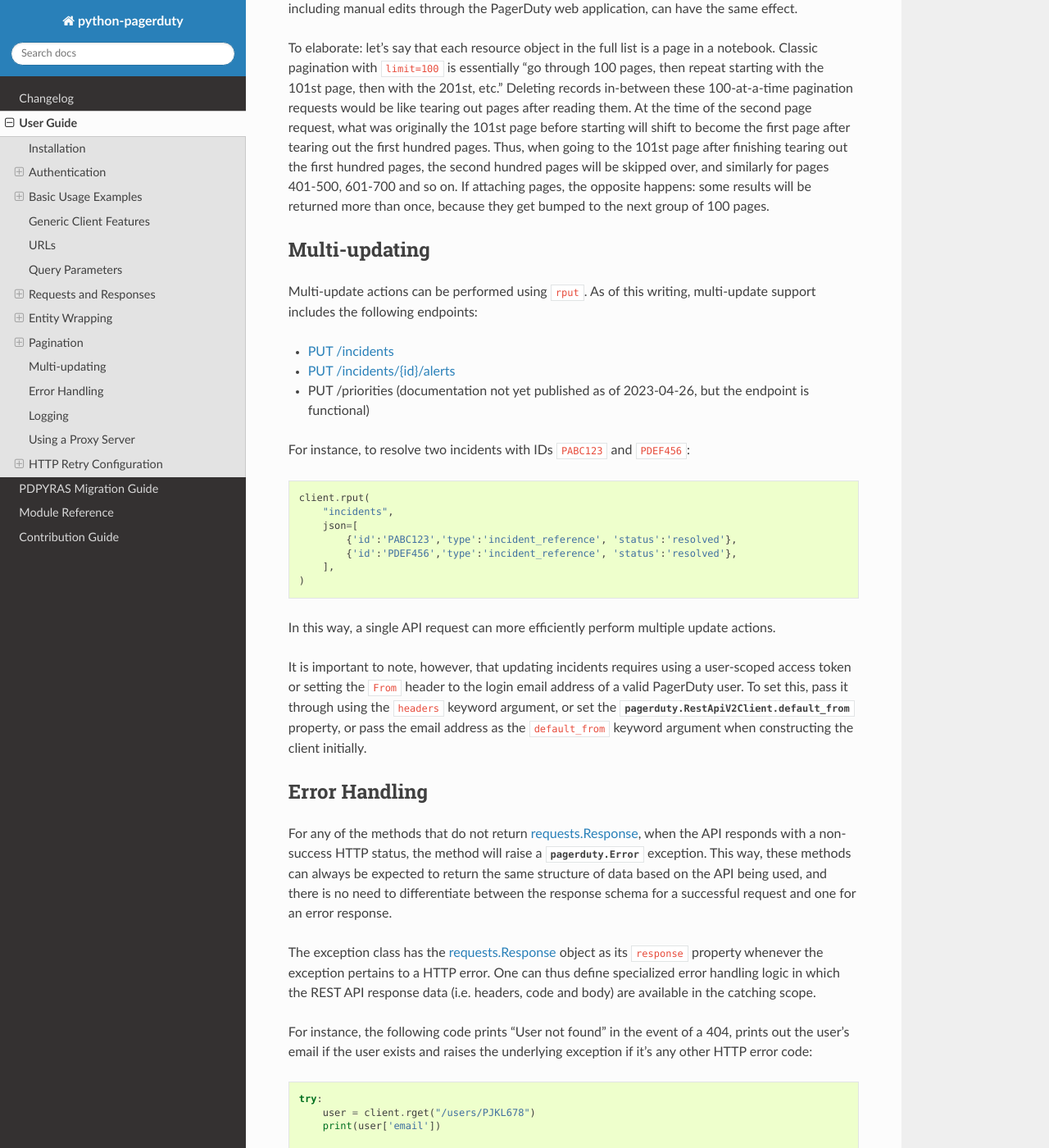
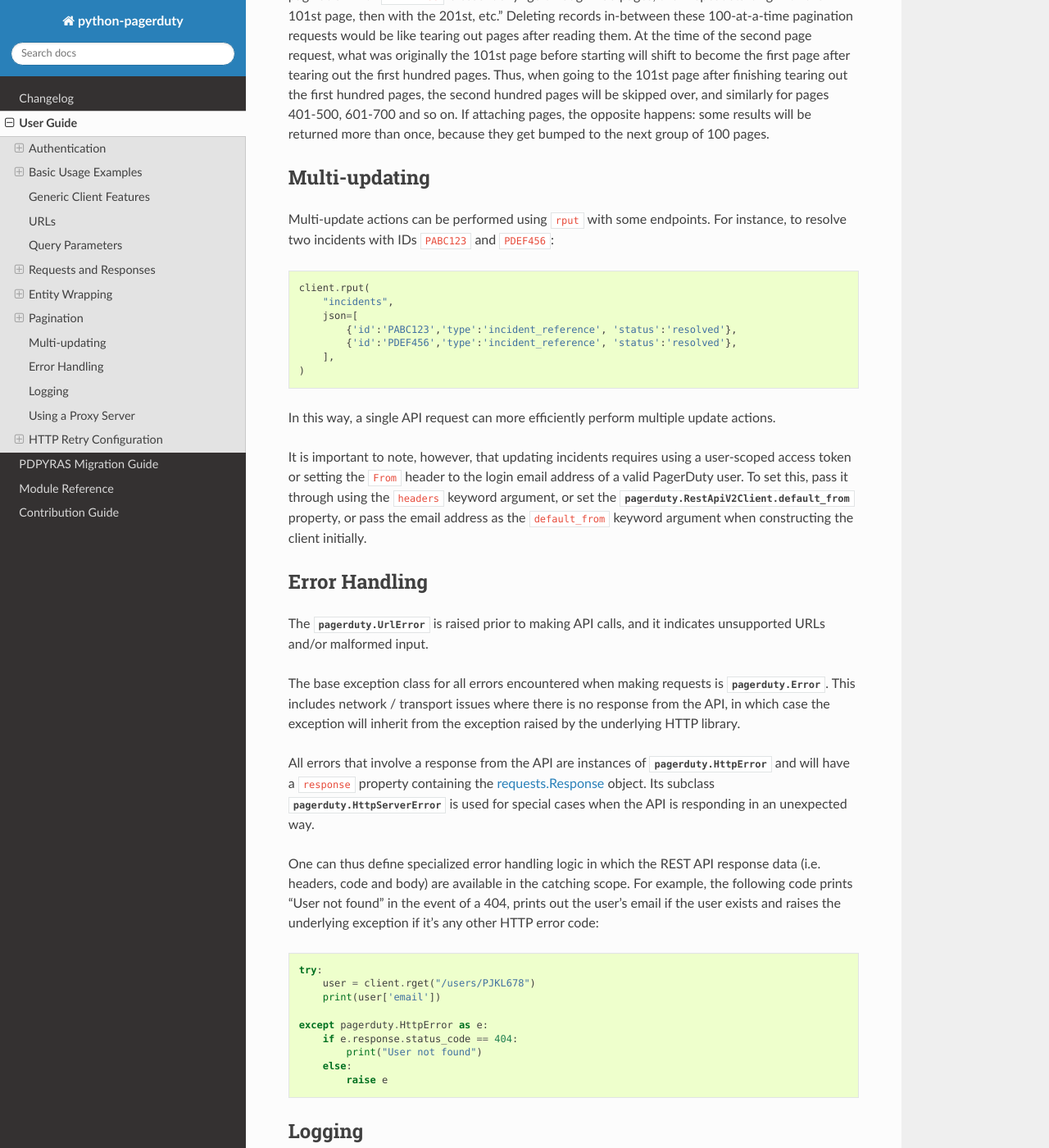
Before and after one commit to PagerDuty/python-pagerduty, a Sphinx documentation site: the page built from sphinx/source/user_guide.rst, in a window 1280 px wide and 1400 px high, scrolled down 10635 px. Shown: the whole window at 82% size. Built offline with Sphinx 7.4.7 and the Read the Docs theme 3.1.0, drawn with Linux system fonts in a browser that asks for light colours; some of the changed text lies outside the part shown.

Commit message:
Rearrange/tighten up documentation; remove installation as it is out of scope.

```diff
--- a/sphinx/source/contributing.rst
+++ b/sphinx/source/contributing.rst
@@ -226,3 +226,5 @@
 * Name the release after the major and minor version, i.e. 5.1, and very brief
   summary of changes.
 * Compose a description from the pull requests whose changes are included.
+
+.. _`pdpyras`: https://github.com/PagerDuty/pdpyras
--- a/sphinx/source/user_guide.rst
+++ b/sphinx/source/user_guide.rst
@@ -6,18 +6,6 @@
 
 This is a topical guide to general API client usage. :ref:`module_reference`
 has in-depth documentation on client classes and methods.
-
-Installation
-------------
-If ``pip`` is available, it can be installed via:
-
-.. code-block:: shell
-
-    pip install pagerduty
-
-Alternately, if the dependencies (Requests_ and "deprecation" Python libraries)
-have been installed locally, one can download ``pagerduty.py`` into the directory
-where it will be used.
 
 Authentication
 --------------
@@ -48,22 +36,8 @@
     with pagerduty.RestApiV2Client(API_KEY) as client:
         do_application(client)
 
-The From header
-***************
-If the `REST API v2`_ client will be used for API endpoints that require a
-``From`` header, such as those that take actions on incidents, and if it is
-using an account-level API key (created by an administrator via the "API Access
-Keys" page in the "Integrations" menu), the user must also supply the
-``default_from`` keyword argument. Otherwise, a HTTP 400 response will result
-when making requests to such endpoints.
-
-Otherwise, if using a user's API key (created under "API Access" in the "User
-Settings" tab of the user's profile), the user will be derived from the key
-itself and ``default_from`` is not necessary.
-
 Using Non-US Service Regions
 ****************************
-
 If your PagerDuty account is in the EU or other service region outside the US, set the ``url`` attribute according to the
 documented `API Access URLs
 <https://support.pagerduty.com/docs/service-regions#api-access-urls>`_, i.e. for the EU:
@@ -74,6 +48,27 @@
     client.url = 'https://api.eu.pagerduty.com'
     # Events API:
     events_client.url = 'https://events.eu.pagerduty.com'
+
+The From header
+***************
+If using an account-level API key (created by an administrator via the "API
+Access Keys" page in the "Integrations" menu), a ``From`` header must be
+supplied in certain endpoints to attribute the action to a user, e.g.
+acknowledging or resolving an incident, or the API will respond with status
+400. The value of the header must correspond to a PagerDuty user. The header
+can be set for all requests using the attribute
+:attr:`pagerduty.RestApiV2Client.default_from` property, which can be set
+directly or through the ``default_from`` keyword argument when instantiating
+the client object.
+
+.. code-block:: python
+
+    client = pagerduty.RestApiV2Client(API_KEY, default_from="admin@example.com")
+
+Otherwise, if using a user's API key (created under "API Access" in the "User
+Settings" tab of the user's profile), the user will be derived from the key
+itself and it is not necessary to set ``default_from`` or supply a ``From``
+header.
 
 Basic Usage Examples
 --------------------
@@ -173,9 +168,7 @@
 
 **Using multi-valued set filters:** set the value in the ``params`` dictionary
 at the appropriate key to a list. Square brackets will then be automatically
-appended to the names of list-type-value parameters as necessary. Ordinarily
-(and in pagerduty versions prior to 4.4.0) one must include ``[]`` at the end of
-the paramter name to denote a set type filter. For example:
+appended to the names of list-type-value parameters as necessary. For example:
 
 .. code-block:: python
 
@@ -183,8 +176,9 @@
     incidents = client.list_all(
         'incidents',
         params={
-          'user_ids[]':['PHIJ789'], # (Necessary in < 4.4.0, compatible with >= 4.4.0)
-          'statuses':['triggered', 'acknowledged'] # (>= 4.4.0)
+          # Both of the following parameter names are valid:
+          'user_ids[]': ['PHIJ789'],
+          'statuses': ['triggered', 'acknowledged'] # "[]" will be automatically appended
         }
     )
     # API calls will look like the following:
@@ -261,10 +255,11 @@
 the ``self`` property of any object can be used, and there is no need to strip
 out the API base URL.
 
-The ``r*`` (and ``j*`` methods as of version 5), i.e.
-:attr:`pagerduty.RestApiV2Client.rget`, can also accept a dictionary object
-representing an API resource or a resource reference in place of a URL, in
-which case the URL at its ``self`` key will be used as the request target.
+The ``r*`` and ``j*`` methods, i.e.  :attr:`pagerduty.RestApiV2Client.rget`,
+can also accept a dictionary object representing an API resource or a resource
+reference in place of a URL, in which case the value at its ``self`` key will
+be used as the request URL. This allows `resource references`_ (for instance)
+to be used directly as the first argument.
 
 Query Parameters
 ----------------
@@ -283,9 +278,9 @@
     # GET https://api.pagerduty.com/users?query=Dan&limit=1&offset=0
 
 To specify a multi-value parameter, i.e. ``include[]``, set the argument to a
-list. As of v4.4.0, if a list is given, and the key name does not end with
-``[]`` (which is required for all such multi-valued parameters in REST API v2),
-then ``[]`` will be automatically appended to the parameter name.
+list. If a list is given, and the key name does not end with ``[]`` (which is
+required for all such multi-valued parameters in REST API v2), then ``[]`` will
+be automatically appended to the parameter name. For example:
 
 .. code-block:: python
 
@@ -423,13 +418,14 @@
 
 Special Cases
 *************
-There are some API endpoints that do not follow preexisting API schema
-conventions for entity wrapping, and are said to not have entity wrapping. On
-all such endpoints, the results for a given ``r*`` method would be the same if
-using the equivalent ``j*`` method, and the details of request and response
-schemas are are left to the end user to extract and use as desired. Moreover,
-on all endpoints that lack entity wrapping, pagination is not supported, i.e.
-:attr`pagerduty.RestApiV2Client.iter_all` cannot be used with them.
+There are some API endpoints that do not follow API schema conventions for
+entity wrapping. Some do not wrap entities at all. On all endpoints that do not
+wrap entities, the results for a given ``r*`` method would be the same if using
+the equivalent ``j*`` method, and the details of request and response schemas
+are are left to the end user to extract and use as desired. Moreover, on all
+endpoints that completely lack entity wrapping, pagination is not supported,
+i.e. :attr:`pagerduty.RestApiV2Client.iter_all` will raise
+:attr:`pagerduty.UrlError` if used with them.
 
 Examples
 ********
@@ -492,7 +488,10 @@
 
 Pagination functions require that the API endpoint being requested have entity
 wrapping enabled, and respond with either a ``more`` or ``cursor`` property
-indicating how and if to fetch the next page of results.
+indicating how and if to fetch the next page of results. Only classic and
+cursor-based pagination are currently supported; see `Pagination
+<https://developer.pagerduty.com/docs/pagination>`_ for details on these
+pagination types.
 
 For example:
 
@@ -557,14 +556,8 @@
 
 Multi-updating
 --------------
-Multi-update actions can be performed using ``rput``. As of this writing,
-multi-update support includes the following endpoints:
-
-* `PUT /incidents <https://developer.pagerduty.com/api-reference/b3A6Mjc0ODEzOQ-manage-incidents>`_
-* `PUT /incidents/{id}/alerts <https://developer.pagerduty.com/api-reference/b3A6Mjc0ODE0NA-manage-alerts>`_
-* PUT /priorities (documentation not yet published as of 2023-04-26, but the endpoint is functional)
-
-For instance, to resolve two incidents with IDs ``PABC123`` and ``PDEF456``:
+Multi-update actions can be performed using ``rput`` with some endpoints. For
+instance, to resolve two incidents with IDs ``PABC123`` and ``PDEF456``:
 
 .. code-block:: python
 
@@ -583,24 +576,29 @@
 user-scoped access token or setting the ``From`` header to the login email
 address of a valid PagerDuty user. To set this, pass it through using the
 ``headers`` keyword argument, or set the
-:attr:`pagerduty.RestApiV2Client.default_from` property, or pass the email address as
-the ``default_from`` keyword argument when constructing the client initially.
+:attr:`pagerduty.RestApiV2Client.default_from` property, or pass the email
+address as the ``default_from`` keyword argument when constructing the client
+initially.
 
 Error Handling
 --------------
-For any of the methods that do not return `requests.Response`_, when the API
-responds with a non-success HTTP status, the method will raise a
-:class:`pagerduty.Error` exception. This way, these methods can always be
-expected to return the same structure of data based on the API being used, and
-there is no need to differentiate between the response schema for a successful
-request and one for an error response.
+The :class:`pagerduty.UrlError` is raised prior to making API calls, and it indicates
+unsupported URLs and/or malformed input.
 
-The exception class has the `requests.Response`_ object as its ``response``
-property whenever the exception pertains to a HTTP error. One can thus define
-specialized error handling logic in which the REST API response data (i.e.
-headers, code and body) are available in the catching scope.
+The base exception class for all errors encountered when making requests is
+:class:`pagerduty.Error`. This includes network / transport issues where there
+is no response from the API, in which case the exception will inherit from the
+exception raised by the underlying HTTP library.
 
-For instance, the following code prints "User not found" in the event of a 404,
+All errors that involve a response from the API are instances of
+:class:`pagerduty.HttpError` and will have a ``response`` property containing
+the `requests.Response`_ object. Its subclass
+:class:`pagerduty.HttpServerError` is used for special cases when the API is
+responding in an unexpected way.
+
+One can thus define specialized error handling logic in which the REST API
+response data (i.e.  headers, code and body) are available in the catching
+scope. For example, the following code prints "User not found" in the event of a 404,
 prints out the user's email if the user exists and raises the underlying
 exception if it's any other HTTP error code:
 
@@ -731,9 +729,9 @@
 `requests.Response`_ objects when they run out of retries. Higher-level
 functions that require a success status response, i.e.
 :attr:`pagerduty.RestApiV2Client.list_all` and
-:attr:`pagerduty.EventsApiV2Client.trigger`, will raise exceptions that include
-the response object when they encounter error status responses, but only after
-the configured retry limits are reached in the underlying HTTP request methods.
+:attr:`pagerduty.EventsApiV2Client.trigger`, will raise instances of
+:class:`pagerduty.HttpError`, but only after the configured retry limits are
+reached in the underlying HTTP request methods.
 
 **Example:**
 
```
Also changed, not shown: other parts of sphinx/source/user_guide.rst (+1 -0 lines), sphinx/source/pdpyras_migration_guide.rst (+3 -8 lines).
